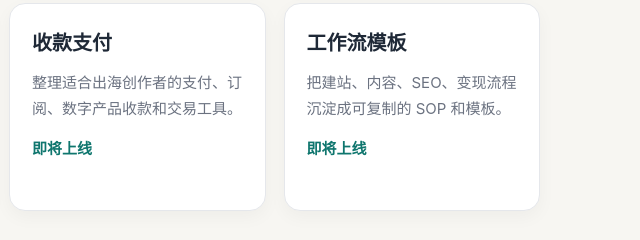
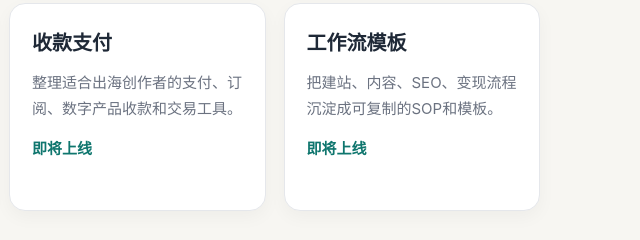
Before and after one commit to DxxDxx312/ai-workflow-directory, a plain HTML site: page categories.html in a window 1280 px wide. Shown: the part 958-1198 px from the top of the page, 640-1280 px from the left. Drawn offline with Linux system fonts and the light colour scheme.

Commit message:
Update categories.html

```diff
--- a/categories.html
+++ b/categories.html
@@ -273,7 +273,7 @@
           </article>
           <article class="card">
             <h2>工作流模板</h2>
-            <p>把建站、内容、SEO、变现流程沉淀成可复制的 SOP 和模板。</p>
+            <p>把建站、内容、SEO、变现流程沉淀成可复制的SOP和模板。</p>
             <a href="#">即将上线</a>
           </article>
         </div>
```
